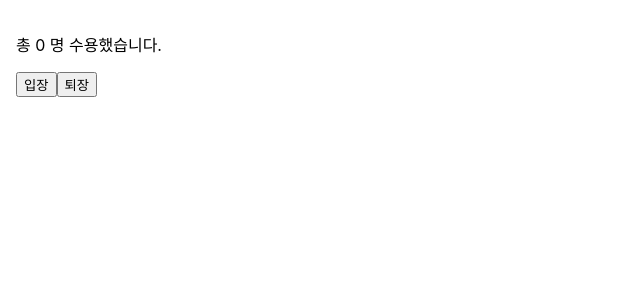
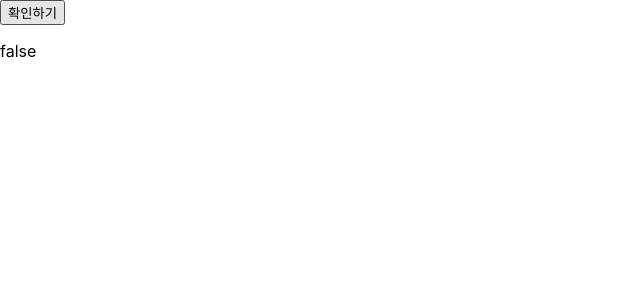
Before and after one commit to kkkkkksssssaaaa/practice-anything-fe, a React (Create React App) app in the folder first-met-react/: page / in a window 1280 px wide. Shown: the top 300 px of the page, without its empty margins (0-640 px from the left). Built offline with nearby package versions, Linux system fonts and the light colour scheme.

Commit message:
feat(first-met-react): add chapter 8 example

```diff
--- a/first-met-react/src/index.tsx
+++ b/first-met-react/src/index.tsx
@@ -2,15 +2,14 @@ import React from "react";
 import ReactDOM from "react-dom/client";
 import "./index.css";
 import reportWebVitals from "./reportWebVitals";
-import NotificationList from "./test/chapter6/NotificationList";
-import Accommodate from "./test/chapter7/Accommodate";
+import ConfirmButton from "./test/chapter8/ConfirmButton";
 
 const root = ReactDOM.createRoot(
   document.getElementById("root") as HTMLElement
 );
 root.render(
   <React.StrictMode>
-    <Accommodate />
+    <ConfirmButton />
   </React.StrictMode>
 );
 
--- /dev/null
+++ b/first-met-react/src/test/chapter8/ConfirmButton.tsx
@@ -0,0 +1,20 @@
+import { useState } from "react";
+
+const ConfirmButton = () => {
+  const [isConfirm, setIsConfirm] = useState(false);
+
+  const handleConfirm = () => {
+    setIsConfirm((prevState) => !prevState);
+  };
+
+  return (
+    <div>
+      <button onClick={handleConfirm}>
+        {isConfirm ? "확인됨" : "확인하기"}
+      </button>
+      <p>{String(isConfirm)}</p>
+    </div>
+  );
+};
+
+export default ConfirmButton;
```
